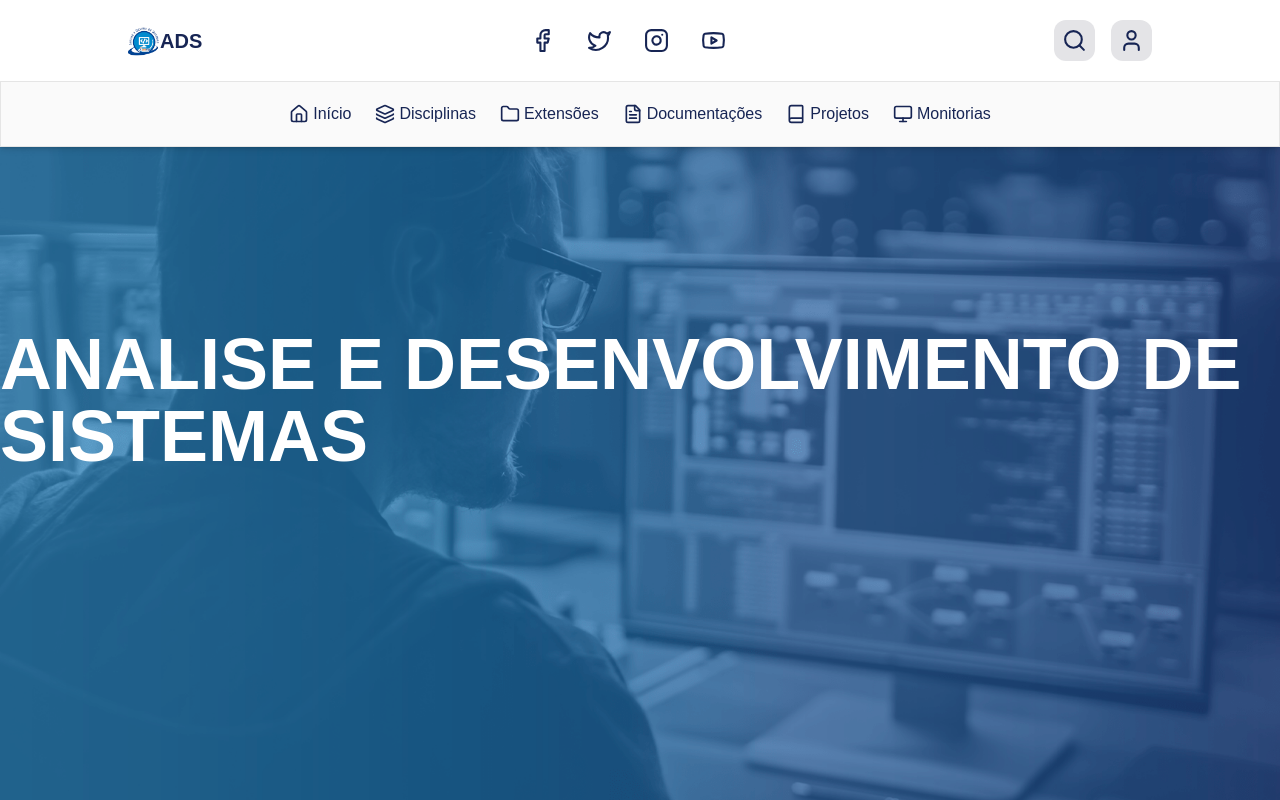
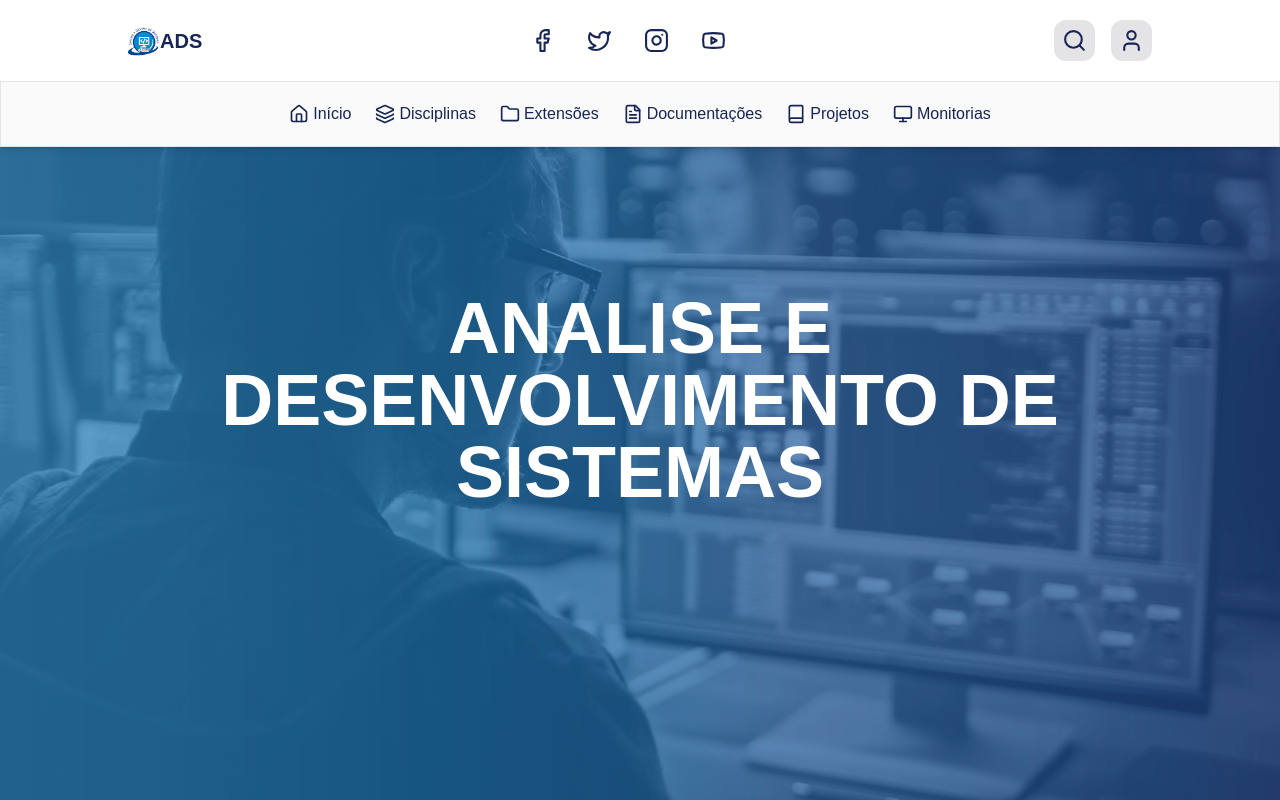
Before and after one commit to clasSeven7/ads-web, a Next.js app in the folder apps/frontend/: page / in a window 1280 px wide. Built offline with nearby package versions, Linux system fonts and the light colour scheme.

Commit message:
Center and add padding to the main heading in the Home component

```diff
--- a/apps/frontend/src/app/page.tsx
+++ b/apps/frontend/src/app/page.tsx
@@ -16,8 +16,10 @@ export default function Home() {
           />
         </div>
         <div className="relative z-10 flex items-center justify-center h-full">
-          <div className="text-white text-7xl font-semibold">
-            <h1>ANALISE E DESENVOLVIMENTO DE SISTEMAS</h1>
+          <div className="text-white justify-center text-7xl font-semibold px-28">
+            <h1 className="text-center">
+              ANALISE E DESENVOLVIMENTO DE SISTEMAS
+            </h1>
           </div>
         </div>
       </main>
```
